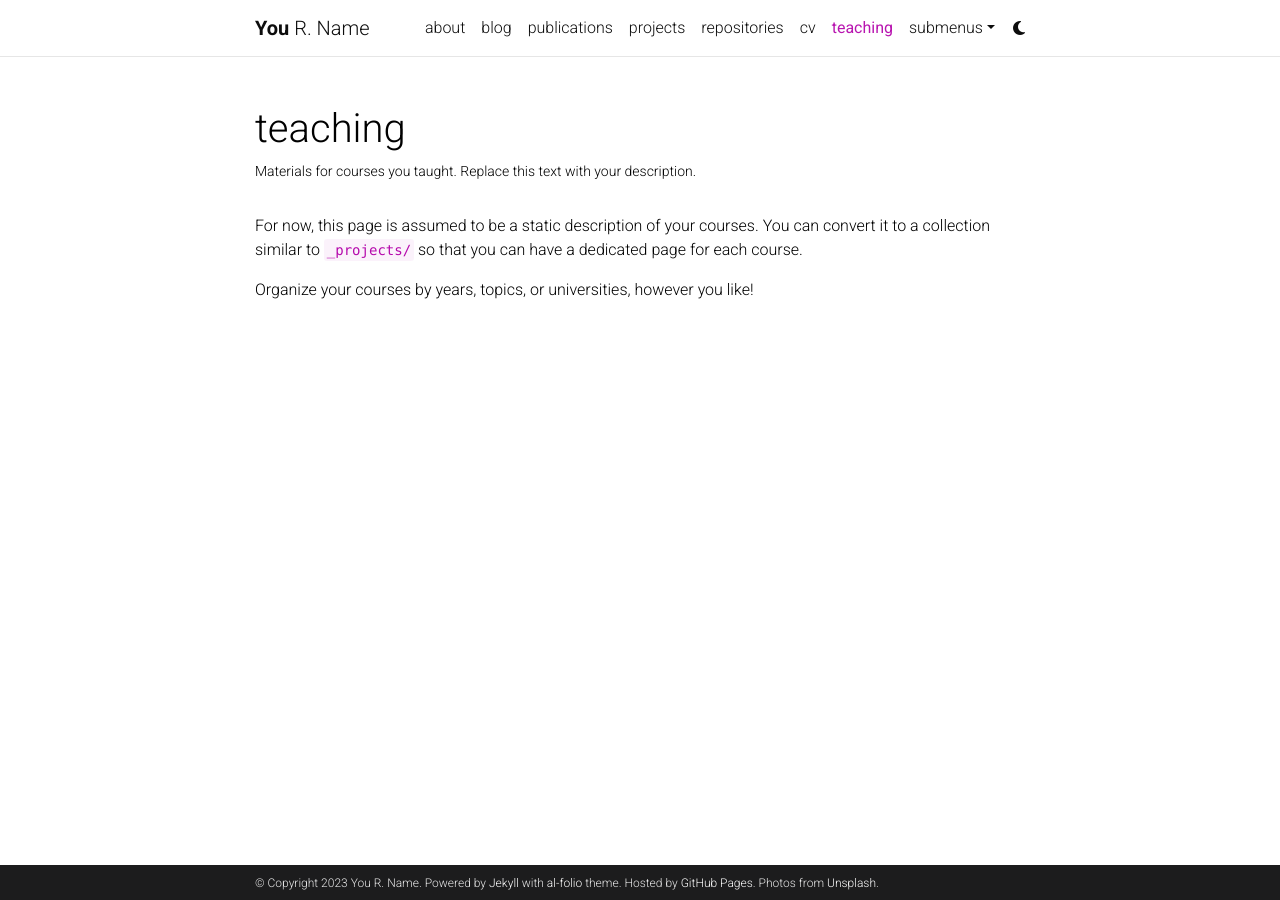
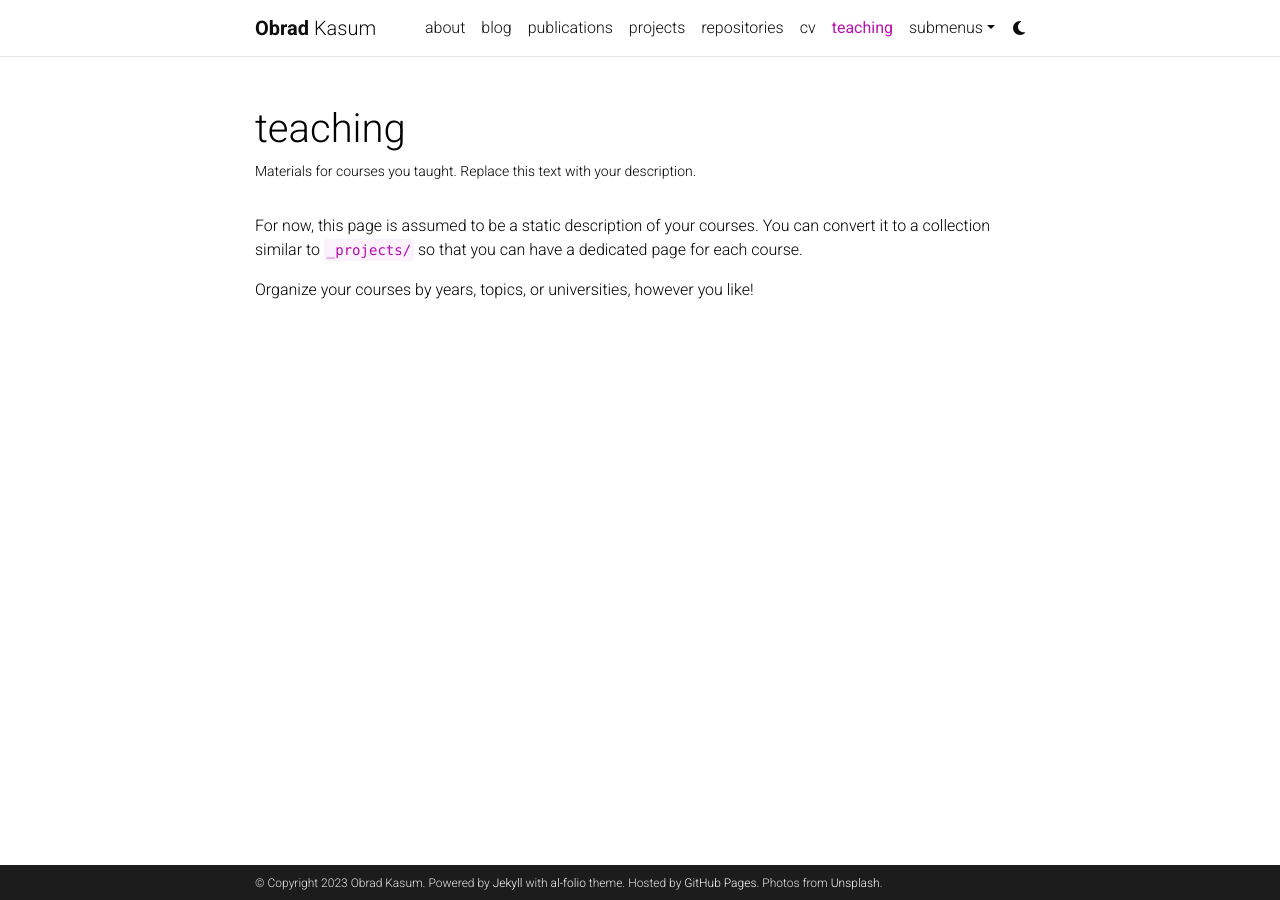
Before and after one commit to obradkasum/obradkasum.github.io, a Jekyll site: the page built from _pages/teaching.md, in a window 1280 px wide. Built offline with Jekyll 4.4.1, drawn with Linux system fonts in a browser that asks for light colours; comment, search, counter and statistics services are not loaded; a style sheet for code colours, icons or effects is not loaded.

Commit message:
Update _config.yml

```diff
--- a/_config.yml
+++ b/_config.yml
@@ -3,10 +3,10 @@
 # -----------------------------------------------------------------------------
 
 title: blank # the website title (if blank, full name will be used instead)
-first_name: You
-middle_name: R.
-last_name: Name
-email: you@example.com
+first_name: Obrad
+middle_name:
+last_name: Kasum
+email: kasum@imj-prg.fr
 description: > # the ">" symbol means to ignore newlines until "footer_text:"
   A simple, whitespace theme for academics. Based on [*folio](https://github.com/bogoli/-folio) design.
 footer_text: >
```
